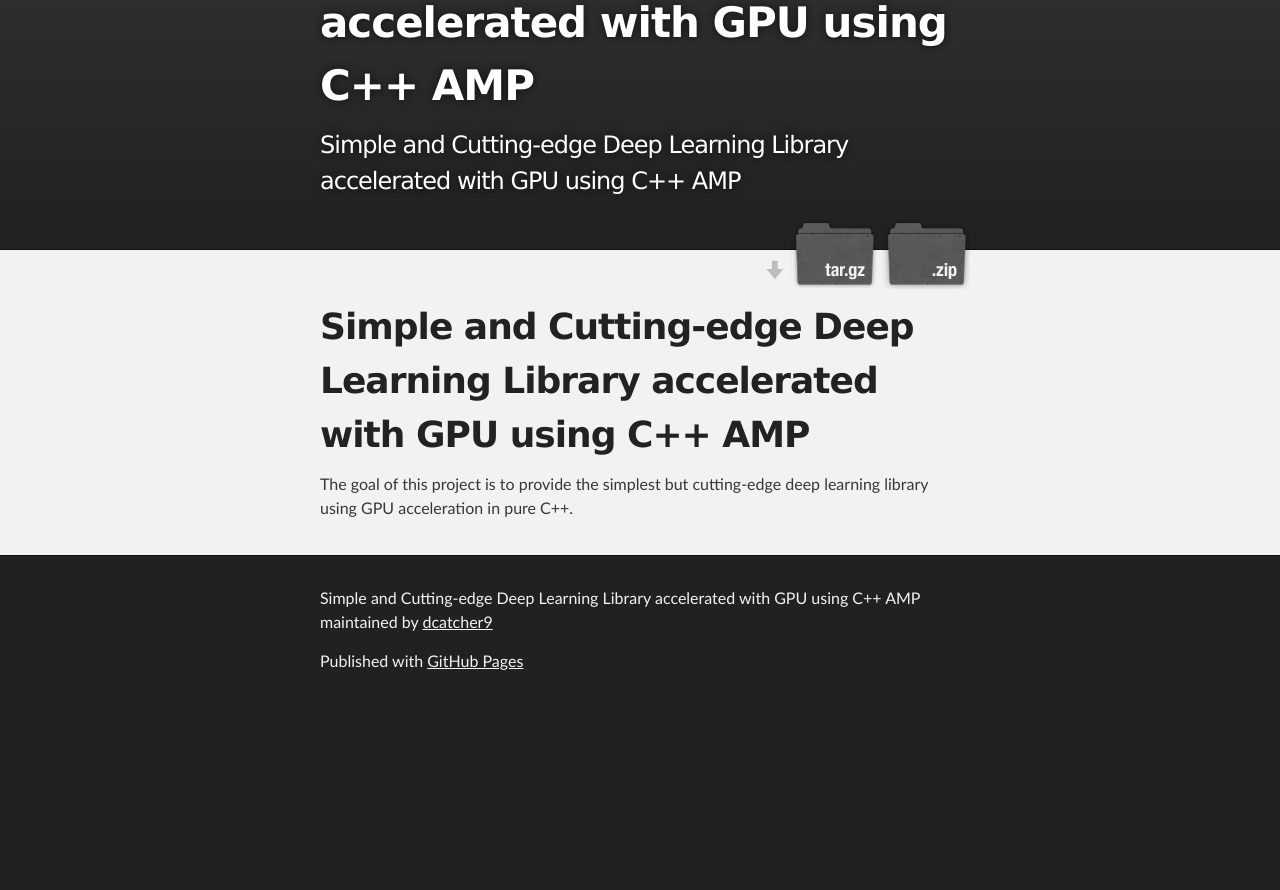
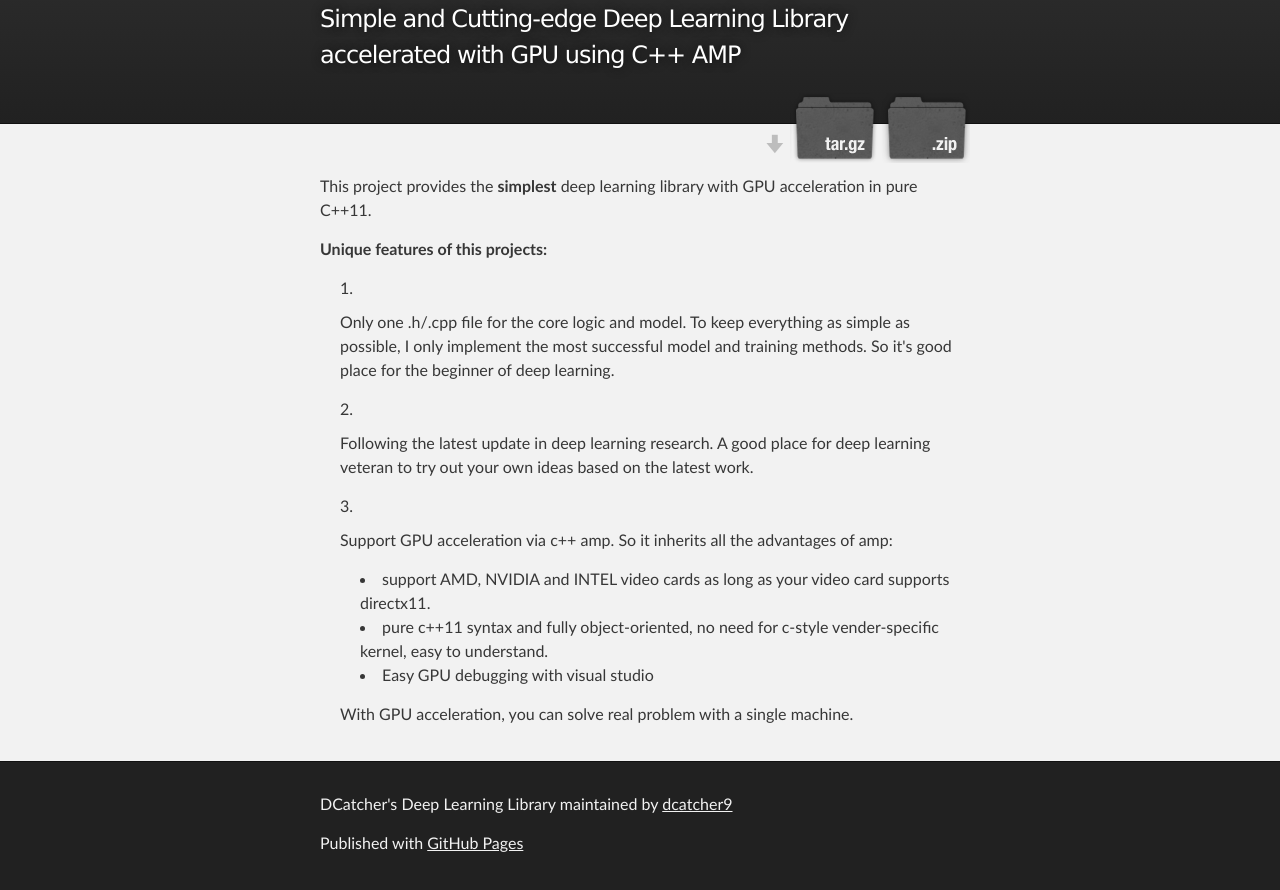
Before and after one commit to dcatcher9/DeepLearning, a plain HTML site: page index.html in a window 1280 px wide. Shown: the part 185-1075 px from the top of the page. Before the commit the page ends 893 px from the top, so only its background shows below. Drawn offline with Linux system fonts and the light colour scheme.

Commit message:
Create gh-pages branch via GitHub

```diff
--- a/index.html
+++ b/index.html
@@ -4,11 +4,11 @@
   <head>
     <meta charset='utf-8' />
     <meta http-equiv="X-UA-Compatible" content="chrome=1" />
-    <meta name="description" content="Simple and Cutting-edge Deep Learning Library accelerated with GPU using C++ AMP : Simple and Cutting-edge Deep Learning Library accelerated with GPU using C++ AMP" />
+    <meta name="description" content="DCatcher&#39;s Deep Learning Library : Simple and Cutting-edge Deep Learning Library accelerated with GPU using C++ AMP" />
 
     <link rel="stylesheet" type="text/css" media="screen" href="stylesheets/stylesheet.css">
 
-    <title>Simple and Cutting-edge Deep Learning Library accelerated with GPU using C++ AMP</title>
+    <title>DCatcher&#39;s Deep Learning Library</title>
   </head>
 
   <body>
@@ -18,7 +18,7 @@
         <header class="inner">
           <a id="forkme_banner" href="https://github.com/dcatcher9/DeepLearning">View on GitHub</a>
 
-          <h1 id="project_title">Simple and Cutting-edge Deep Learning Library accelerated with GPU using C++ AMP</h1>
+          <h1 id="project_title">DCatcher&#39;s Deep Learning Library</h1>
           <h2 id="project_tagline">Simple and Cutting-edge Deep Learning Library accelerated with GPU using C++ AMP</h2>
 
             <section id="downloads">
@@ -31,17 +31,31 @@
     <!-- MAIN CONTENT -->
     <div id="main_content_wrap" class="outer">
       <section id="main_content" class="inner">
-        <h1>
-<a name="simple-and-cutting-edge-deep-learning-library-accelerated-with-gpu-using-c-amp" class="anchor" href="#simple-and-cutting-edge-deep-learning-library-accelerated-with-gpu-using-c-amp"><span class="octicon octicon-link"></span></a>Simple and Cutting-edge Deep Learning Library accelerated with GPU using C++ AMP</h1>
+        <p>This project provides the <strong>simplest</strong> deep learning library with GPU acceleration in pure C++11. </p>
 
-<p>The goal of this project is to provide the simplest but cutting-edge deep learning library using GPU acceleration in pure C++.</p>
+<p><strong>Unique features of this projects:</strong></p>
+
+<ol>
+<li><p>Only one .h/.cpp file for the core logic and model. To keep everything as simple as possible, I only implement the most successful model and training methods. So it's good place for the beginner of deep learning.</p></li>
+<li><p>Following the latest update in deep learning research. A good place for deep learning veteran to try out your own ideas based on the latest work. </p></li>
+<li>
+<p>Support GPU acceleration via c++ amp. So it inherits all the advantages of amp:</p>
+
+<ul>
+<li>  support AMD, NVIDIA and INTEL video cards as long as your video card supports directx11.</li>
+<li>  pure c++11 syntax and fully object-oriented, no need for c-style vender-specific kernel, easy to understand.</li>
+<li>  Easy GPU debugging with visual studio</li>
+</ul>
+<p>With GPU acceleration, you can solve real problem with a single machine. </p>
+</li>
+</ol>
       </section>
     </div>
 
     <!-- FOOTER  -->
     <div id="footer_wrap" class="outer">
       <footer class="inner">
-        <p class="copyright">Simple and Cutting-edge Deep Learning Library accelerated with GPU using C++ AMP maintained by <a href="https://github.com/dcatcher9">dcatcher9</a></p>
+        <p class="copyright">DCatcher&#39;s Deep Learning Library maintained by <a href="https://github.com/dcatcher9">dcatcher9</a></p>
         <p>Published with <a href="http://pages.github.com">GitHub Pages</a></p>
       </footer>
     </div>
--- a/params.json
+++ b/params.json
@@ -1 +1 @@
-{"name":"Simple and Cutting-edge Deep Learning Library accelerated with GPU using C++ AMP","tagline":"Simple and Cutting-edge Deep Learning Library accelerated with GPU using C++ AMP","body":"Simple and Cutting-edge Deep Learning Library accelerated with GPU using C++ AMP\r\n================================================================================\r\n\r\nThe goal of this project is to provide the simplest but cutting-edge deep learning library using GPU acceleration in pure C++.\r\n\r\n","google":"","note":"Don't delete this file! It's used internally to help with page regeneration."}
+{"name":"DCatcher's Deep Learning Library","tagline":"Simple and Cutting-edge Deep Learning Library accelerated with GPU using C++ AMP","body":"This project provides the **simplest** deep learning library with GPU acceleration in pure C++11. \r\n\r\n**Unique features of this projects:**\r\n\r\n1. Only one .h/.cpp file for the core logic and model. To keep everything as simple as possible, I only implement the most successful model and training methods. So it's good place for the beginner of deep learning.\r\n\r\n2. Following the latest update in deep learning research. A good place for deep learning veteran to try out your own ideas based on the latest work. \r\n\r\n3. Support GPU acceleration via c++ amp. So it inherits all the advantages of amp:\r\n  *   support AMD, NVIDIA and INTEL video cards as long as your video card supports directx11.\r\n  *   pure c++11 syntax and fully object-oriented, no need for c-style vender-specific kernel, easy to understand.\r\n  *   Easy GPU debugging with visual studio\r\n\r\n   With GPU acceleration, you can solve real problem with a single machine. ","google":"","note":"Don't delete this file! It's used internally to help with page regeneration."}
```
